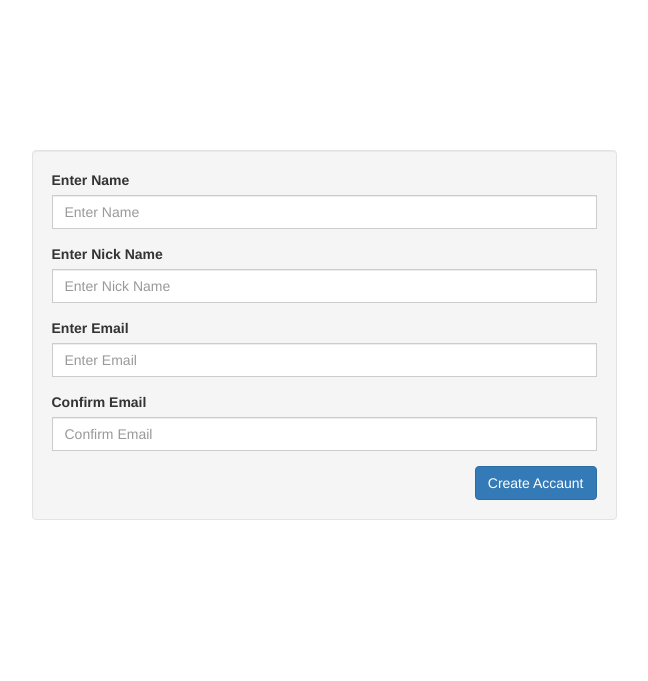
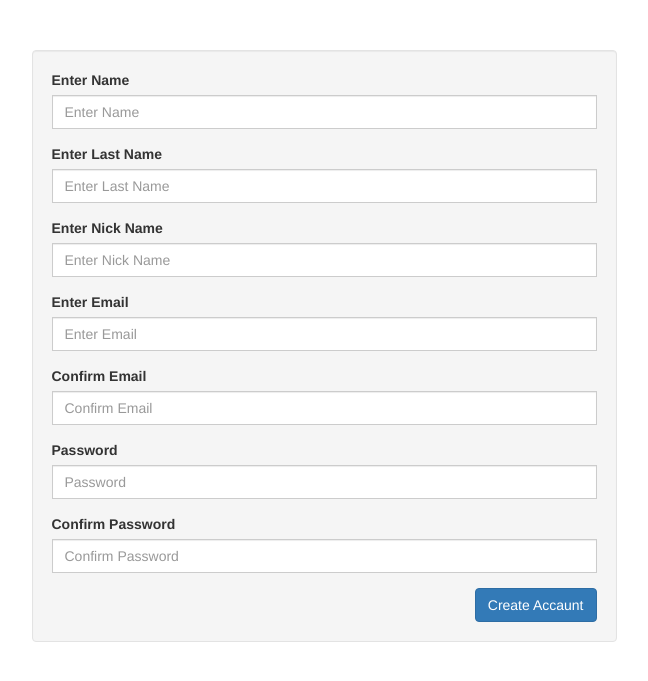
Before and after one commit to Ivaniouk/Projects, a PHP site: page / in a window 1280 px wide. Shown: the top 681 px of the page, without its empty margins (316-964 px from the left). Run offline with PHP 8.4, Linux system fonts and the light colour scheme; style sheets or scripts are compiled from the project's sources.

Commit message:
Added few blocks
- password blocks with special type
- last name block

```diff
--- a/BootStrap/RegForm/css/myStyle.less
+++ b/BootStrap/RegForm/css/myStyle.less
@@ -5,5 +5,5 @@
 // Common styles
 
 .head-block{
-  height: 150px;
+  height: 50px;
 }
--- a/BootStrap/RegForm/index.html
+++ b/BootStrap/RegForm/index.html
@@ -1,11 +1,11 @@
 <!DOCTYPE html>
 <html >
   <head>
-    <title>MyBootStrap</title>
+    <title>MyBootStrapReg</title>
 	<meta charset="utf-8" >
     <meta name="viewport" content="width=device-width, initial-scale=1.0">
     <link href="css/bootstrap.min.css" rel="stylesheet" media="screen">
-	  <link rel="stylesheet/less" type="text/css" href="css/myStyle.less" />
+	<link rel="stylesheet/less" type="text/css" href="css/myStyle.less" />
 	  <script>
 		  less = {
 			  env: "development",
@@ -28,9 +28,15 @@
 			  <div class="col-lg-3"></div>
 			  <div class="col-lg-6 well">
 				  <div class="form-group">
-					  <label for="InputUsrName">Enter Name</label>
+					  <label for="InputUsrFirstName">Enter Name</label>
 					  <div class="input-group col-lg-12">
-						  <input type="text" class="form-control" id="InputUsrName"  placeholder="Enter Name" required>
+						  <input type="text" class="form-control" id="InputUsrFirstName"  placeholder="Enter Name" required>
+					  </div>
+				  </div>
+				  <div class="form-group">
+					  <label for="InputUsrLastName">Enter Last Name</label>
+					  <div class="input-group col-lg-12">
+						  <input type="text" class="form-control" id="InputUsrLastName"  placeholder="Enter Last Name" required>
 					  </div>
 				  </div>
 				  <div class="form-group">
@@ -51,6 +57,18 @@
 						  <input type="email" class="form-control" id="InputConfirmEmail" placeholder="Confirm Email" required>
 					  </div>
 				  </div>
+				  <div class="form-group">
+					  <label for="InputPass">Password</label>
+					  <div class="input-group col-lg-12">
+						  <input type="password" class="form-control" id="InputPass" placeholder="Password" required>
+					  </div>
+				  </div>
+				  <div class="form-group">
+					  <label for="InputConfirmPass">Confirm Password</label>
+					  <div class="input-group col-lg-12">
+						  <input type="password" class="form-control" id="InputConfirmPass" placeholder="Confirm Password" required>
+					  </div>
+				  </div>
 				  <input type="submit" id="submit_btn" value="Create Accaunt" class="btn btn-primary pull-right">
 			  </div>
 			  <div class="col-lg-3"></div>
```
